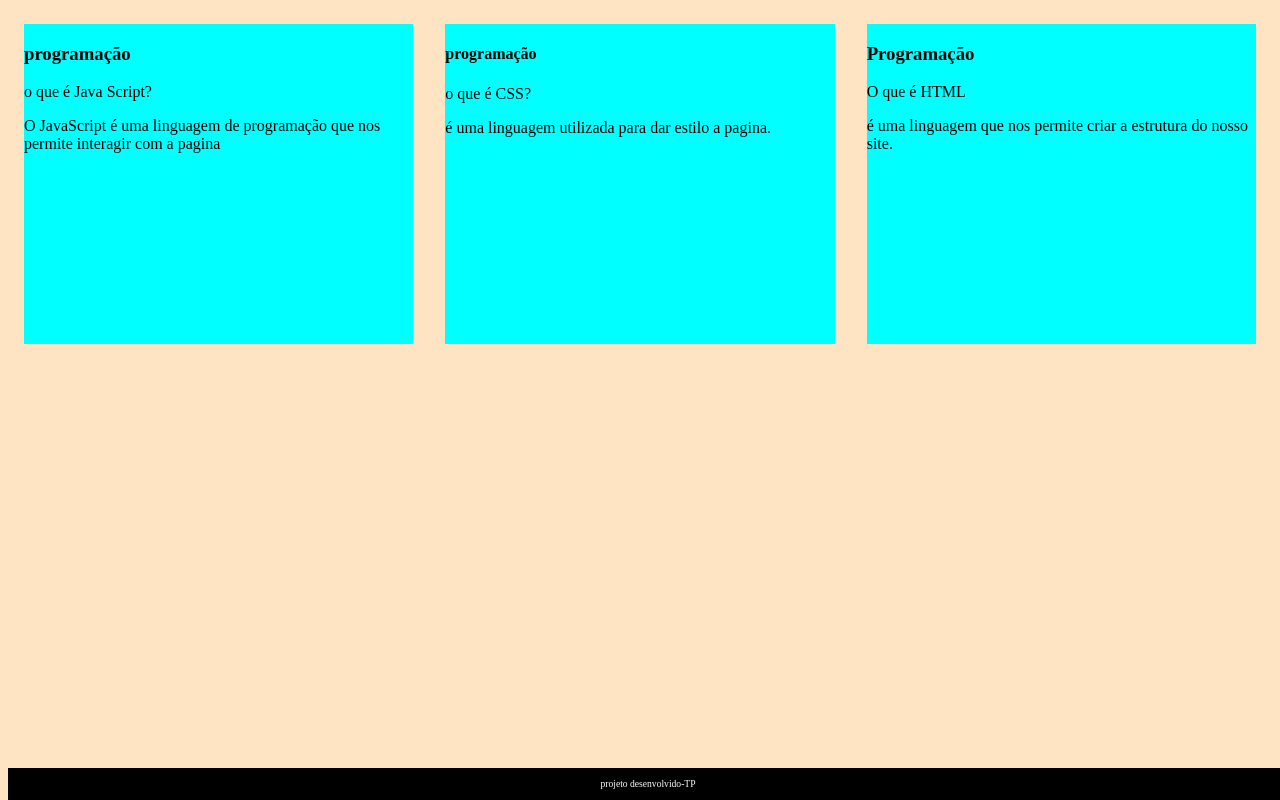
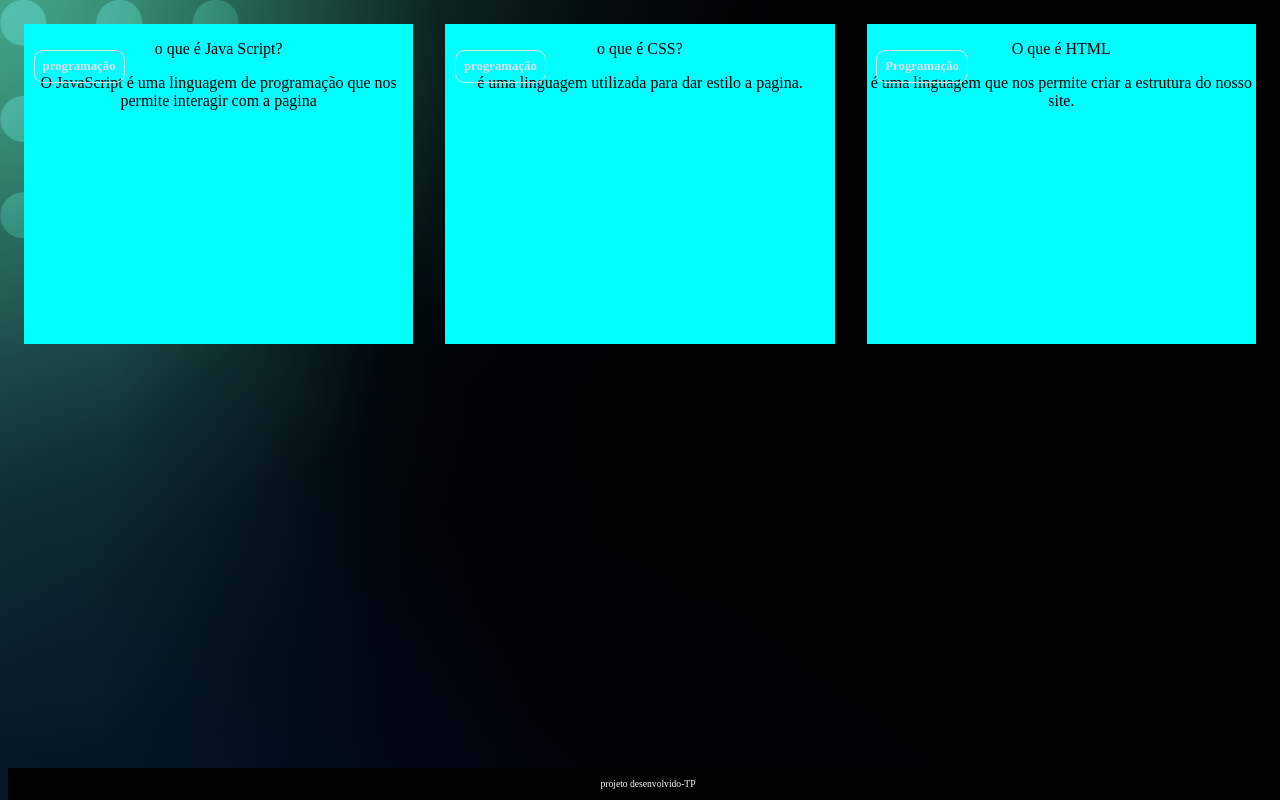
Before and after one commit to ThailaPinheiro/ferramenta-de-estudos-TP, a plain HTML site: page index.html in a window 1280 px wide. Drawn offline with Linux system fonts and the light colour scheme; a web font is replaced by a local one.

Commit message:
iniciamos a aula 8.

```diff
--- /dev/null
+++ b/assets/app.js
@@ -0,0 +1,4 @@
+function criaCartao (conteudo, pergunta, resposta) {
+    let container = document.getElementById('container')
+    let cartao =  document.creatElement('article')
+}
--- a/assets/style.css
+++ b/assets/style.css
@@ -1,13 +1,20 @@
+:root {
+    --text-color: #DBE4EF;
+    --card-front-color: #144480;
+    --card-back-color: #00F4BF;
+}
+
 body {
-    background-color: bisque;
+    background: url(../bg-desktop.webp);
     font-family: Bai Jamjuree;
+
 }
 
 #container {
     display: flex;
 }
 
-.cartao{
+.cartao {
     margin: 1rem 1rem;
     background-color: aqua;
     height: 20rem;
@@ -15,17 +22,42 @@ body {
     flex-basis: calc(33% - 6rem);
 }
 
-footer{
+    .cartao__conteudo {
+    text-align: center;
+    height: 100%;
+}
+
+    .cartao__conteudo h3 {
+    text-align: left;
+    padding: 0.5rem;
+    position: absolute;
+    margin: 0.6rem;
+    border-radius: 0.6rem;
+    font-size: 1vw;
+}
+
+.cartao__conteudo h3 {
+    color: var(--text-color);
+    border: 1px solid var(--text-color);
+    text-align: left;
+    padding: 0.5rem;
+    position: absolute;
+    margin: 0.6rem;
+    border-radius: 0.6rem;
+    font-size: 1vw;
+}
+
+footer {
     background-color: black;
     color: white;
-    bottom:0;
-    position:fixed;
-    width:100%;
-    height:2rem;
+    bottom: 0;
+    position: fixed;
+    width: 100%;
+    height: 2rem;
 }
 
-footer p{
+footer p {
     text-align: center;
     font-size: 0.6rem;
-    margin-top: 0,5rem;
+    margin-top: 0, 5rem;
 }
--- a/index.html
+++ b/index.html
@@ -33,7 +33,7 @@
 
             <article class="cartao">
                 <div class="cartao__conteudo">
-                    <H4> programação</H4>
+                    <h3> programação</h3>
                     <div class="cartao__conteudo__pergunta">
                         <p> o que é CSS? </p>
                         <div class="cartao__conteudo__resposta">
```
Also changed, not shown: bg-desktop.webp (added).
